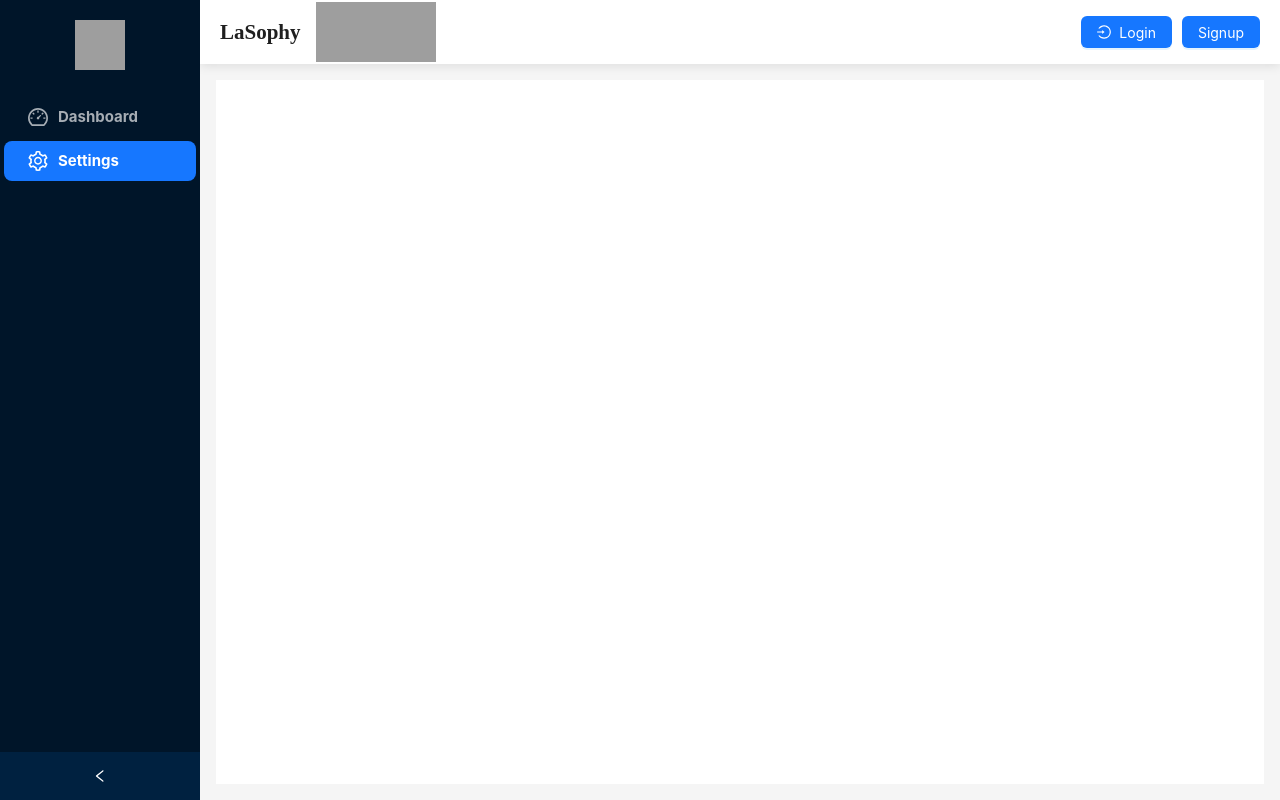
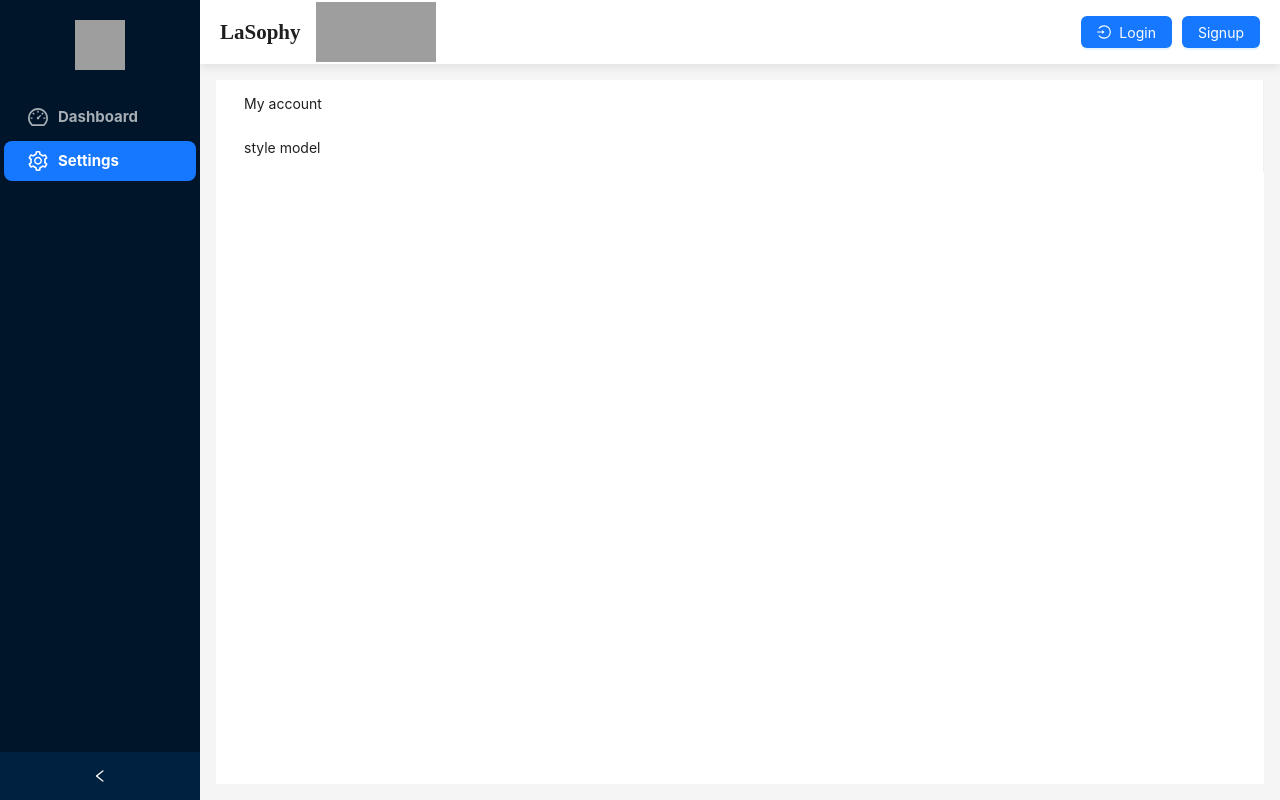
Before and after one commit to Remvs3724/LaSophy-my-project, a React (Create React App) app: page /settings in a window 1280 px wide. Built offline with nearby package versions, Linux system fonts and the light colour scheme; no server answers; grey boxes are pictures that could not be loaded.

Commit message:
update the setting feature

```diff
--- a/package.json
+++ b/package.json
@@ -14,7 +14,7 @@
     "@testing-library/jest-dom": "^6.6.3",
     "@testing-library/react": "^16.2.0",
     "@testing-library/user-event": "^13.5.0",
-    "antd": "^5.24.2",
+    "antd": "^5.24.6",
     "axios": "^1.8.1",
     "lexical": "^0.29.0",
     "pdfjs-dist": "^3.10.111",
--- a/src/SettingContent.js
+++ b/src/SettingContent.js
@@ -1,7 +1,28 @@
 import {useEffect} from "react";
+import { Layout, Menu} from "antd";
+const {Sider, Content}=Layout
 
 
 const SettingsContent=()=>{
 
+const handleMenuClick=()=>{
+
+
+}
+    return (
+        <Menu mode="inline"
+        onClick={handleMenuClick}
+        items={[
+            {key:"account", label:"My account"},
+            {key:"style", label:"style model"}
+
+
+        ]
+        }
+        />
+
+
+    )
+
 }
 export default SettingsContent
```
Also changed, not shown: 1 other file (tests, documents, lock files or other folders).
